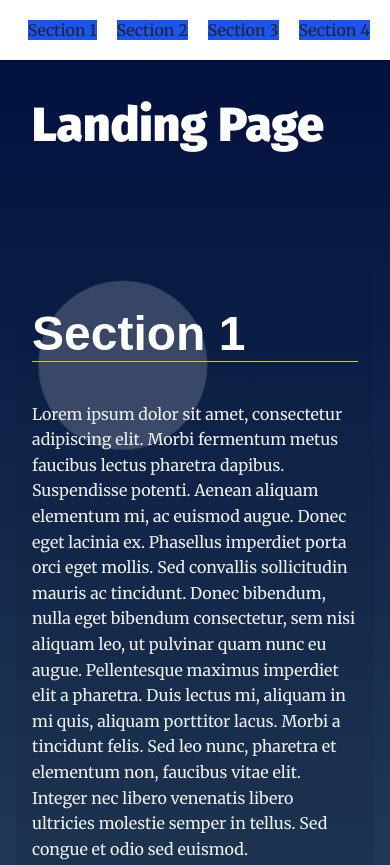
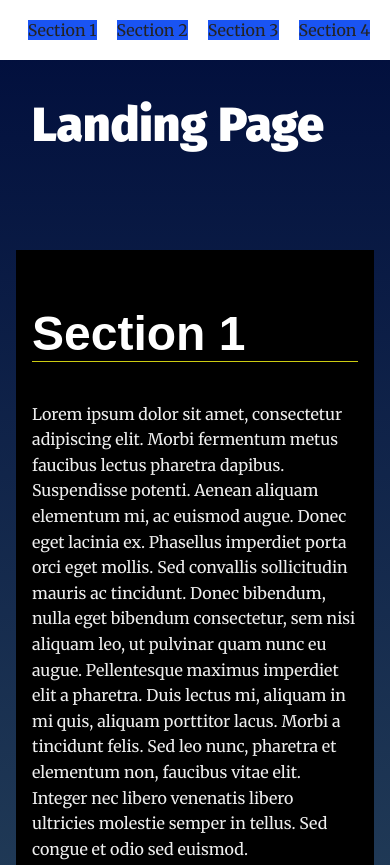
Before and after one commit to afifym/udacity_landing_page, a plain HTML site: page index.html in a window 390 px wide. Shown: the top 865 px of the page. Drawn offline with Linux system fonts and the light colour scheme.

Commit message:
responsive

```diff
--- a/css/styles.css
+++ b/css/styles.css
@@ -211,6 +211,7 @@ section.your-active-class {
     rgba(0, 0, 0, 0.1) 0%,
     rgba(0, 0, 0, 0) 100%
   );
+  background-color: black;
 }
 
 section.your-active-class .landing__container::before {
--- a/js/app.js
+++ b/js/app.js
@@ -44,7 +44,9 @@ function getItemText(elms) {
 function isVisible(elm) {
   // Checking if a single element is visible in Viewport
   let pos = elm.getBoundingClientRect();
-  return pos.top >= 0 && pos.bottom <= window.innerHeight;
+  let vHeight = window.innerHeight;
+
+  return (pos.top >= 0 && pos.bottom <= vHeight) || (pos.top <= 0 && (pos.bottom >= vHeight));
 }
 
 function ease(t, b, c, d) {
```
